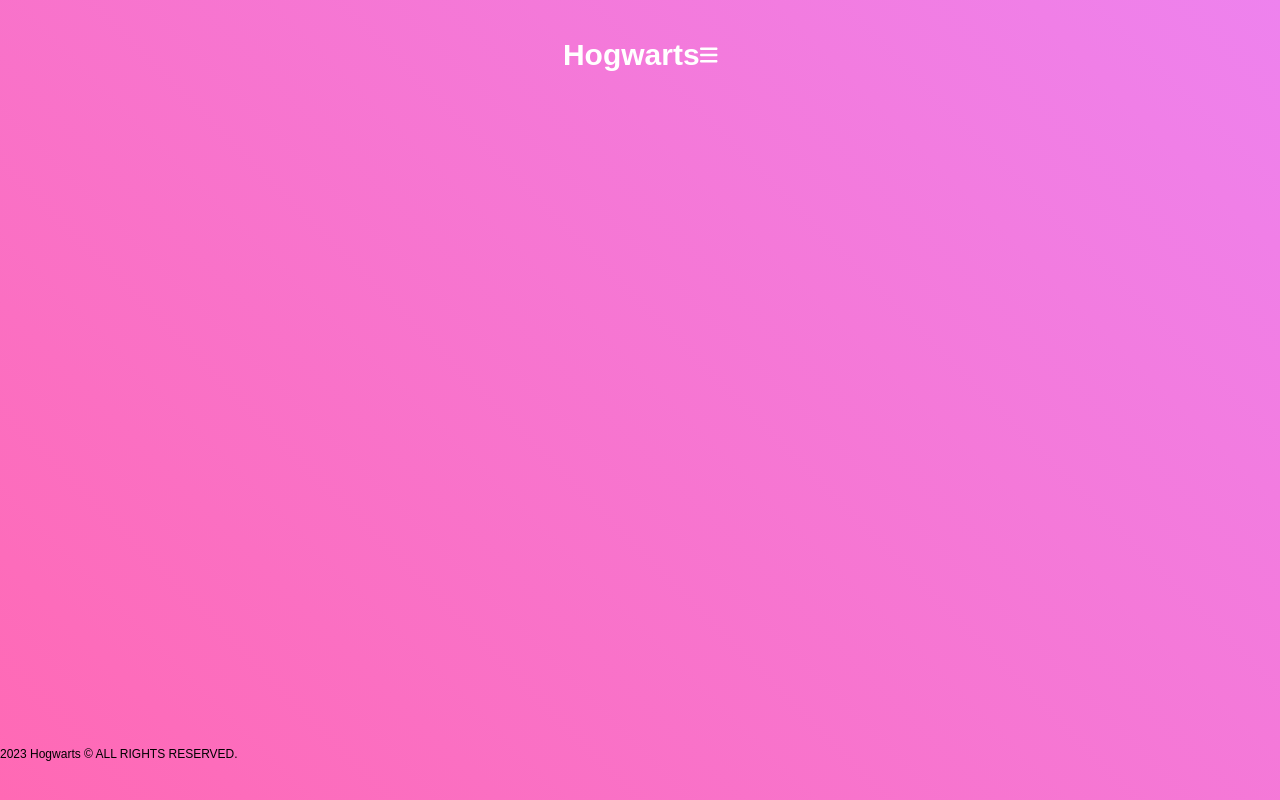
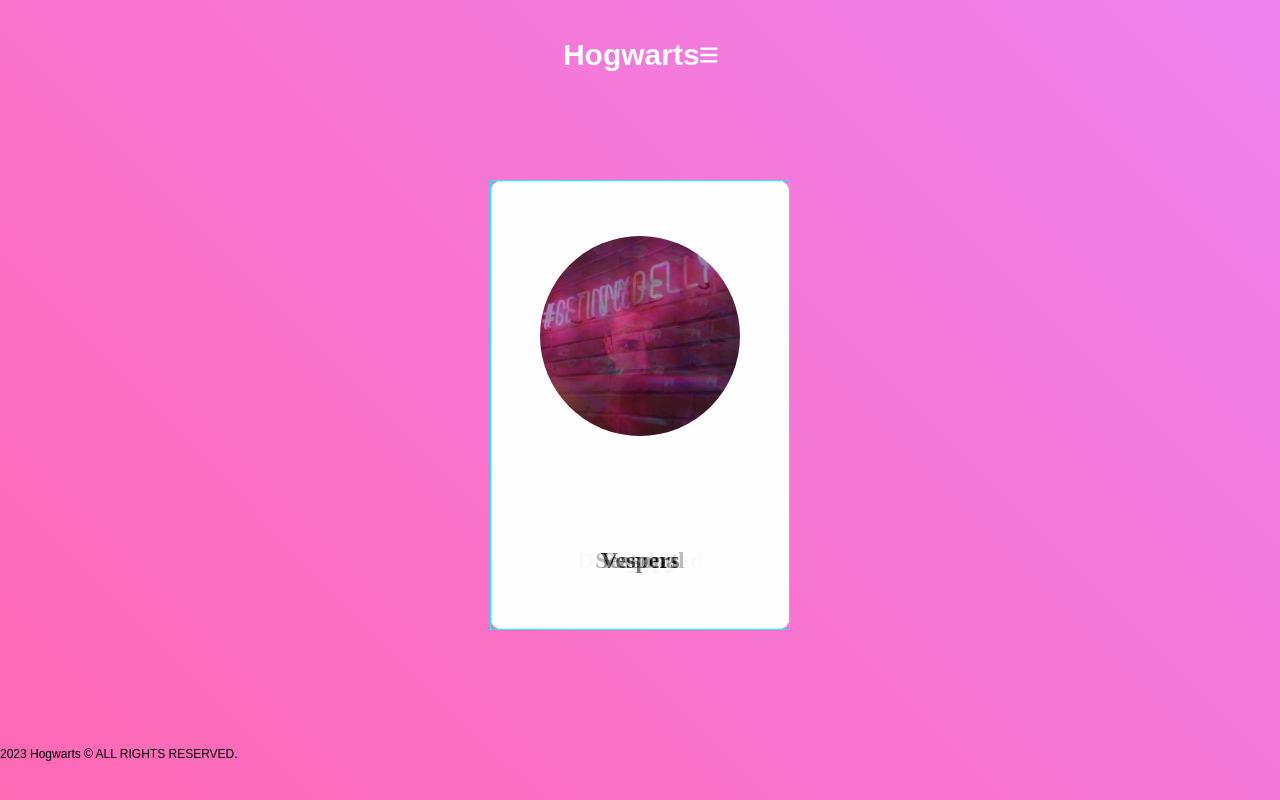
Before and after one commit to sbpark88/JavaScript-Weekend-Study, a React (Create React App) app in the folder study-022-react-card-motion/: page / in a window 1280 px wide. Built offline with nearby package versions, Linux system fonts and the light colour scheme.

Commit message:
Add: Append cards and set styling

```diff
--- a/study-022-react-card-motion/src/App.js
+++ b/study-022-react-card-motion/src/App.js
@@ -1,11 +1,13 @@
 import './scss/style.scss';
 import Header from "./components/Header";
 import Footer from "./components/Footer";
+import Section from "./components/Section";
 
 function App() {
   return (
       <>
         <Header/>
+        <Section/>
         <Footer/>
       </>
   );
--- /dev/null
+++ b/study-022-react-card-motion/src/components/Card.js
@@ -0,0 +1,14 @@
+import '../scss/section/_card.scss'
+
+export default function Card({title}) {
+  return (
+      <article>
+        <div className='inner'>
+          <div className='pic'>
+            <img src={`${process.env.PUBLIC_URL}/img/${title}.jpg`} alt="{title}"/>
+          </div>
+          <h2>{title}</h2>
+        </div>
+      </article>
+  )
+}
--- /dev/null
+++ b/study-022-react-card-motion/src/components/Section.js
@@ -0,0 +1,21 @@
+import Card from "./Card";
+import '../scss/section/_section.scss'
+
+export default function Section() {
+  return (
+      <section>
+        {titles.map((title, index) => <Card key={index} title={title} />)}
+      </section>
+  )
+}
+
+const titles = [
+  'Blizzards',
+  'Calm',
+  'Dusty_Road',
+  'Escape',
+  'Payday',
+  'Retreat',
+  'Seasonal',
+  'Vespers'
+]
--- /dev/null
+++ b/study-022-react-card-motion/src/scss/section/_card.scss
@@ -0,0 +1,38 @@
+section article {
+  width: 100%;
+  height: 100%;
+  position: absolute;
+  top: 0;
+  left: 0;
+
+  > .inner {
+    width: 100%;
+    height: 100%;
+    background-color: #fff;
+    display: flex;
+    justify-content: center;
+    align-items: center;
+    flex-wrap: wrap;
+    border-radius: 10px;
+    opacity: .5;
+
+    .pic {
+      width: 200px;
+      height: 200px;
+      border-radius: 50%;
+      overflow: hidden;
+
+      img {
+        width: 100%;
+        height: 100%;
+        object-fit: cover;
+      }
+    }
+
+    h2 {
+      width: 100%;
+      text-align: center;
+    }
+  }
+
+}
--- /dev/null
+++ b/study-022-react-card-motion/src/scss/section/_section.scss
@@ -0,0 +1,10 @@
+section {
+  position: absolute;
+  top: 50%;
+  left: 50%;
+  width: 300px;
+  height: 450px;
+  margin-left: -150px;
+  margin-top: -220px;
+  border: 1px solid aqua;
+}
```
